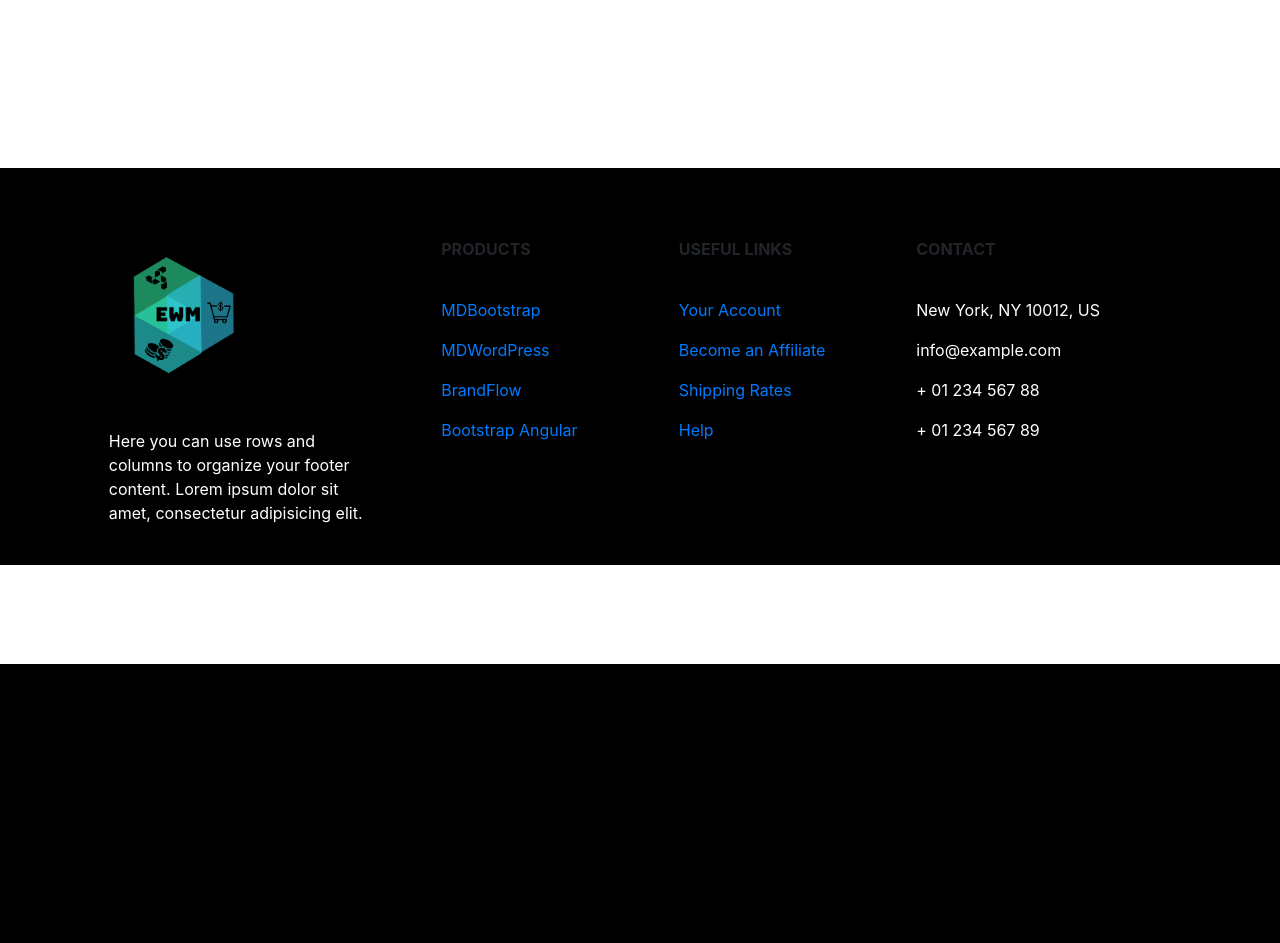
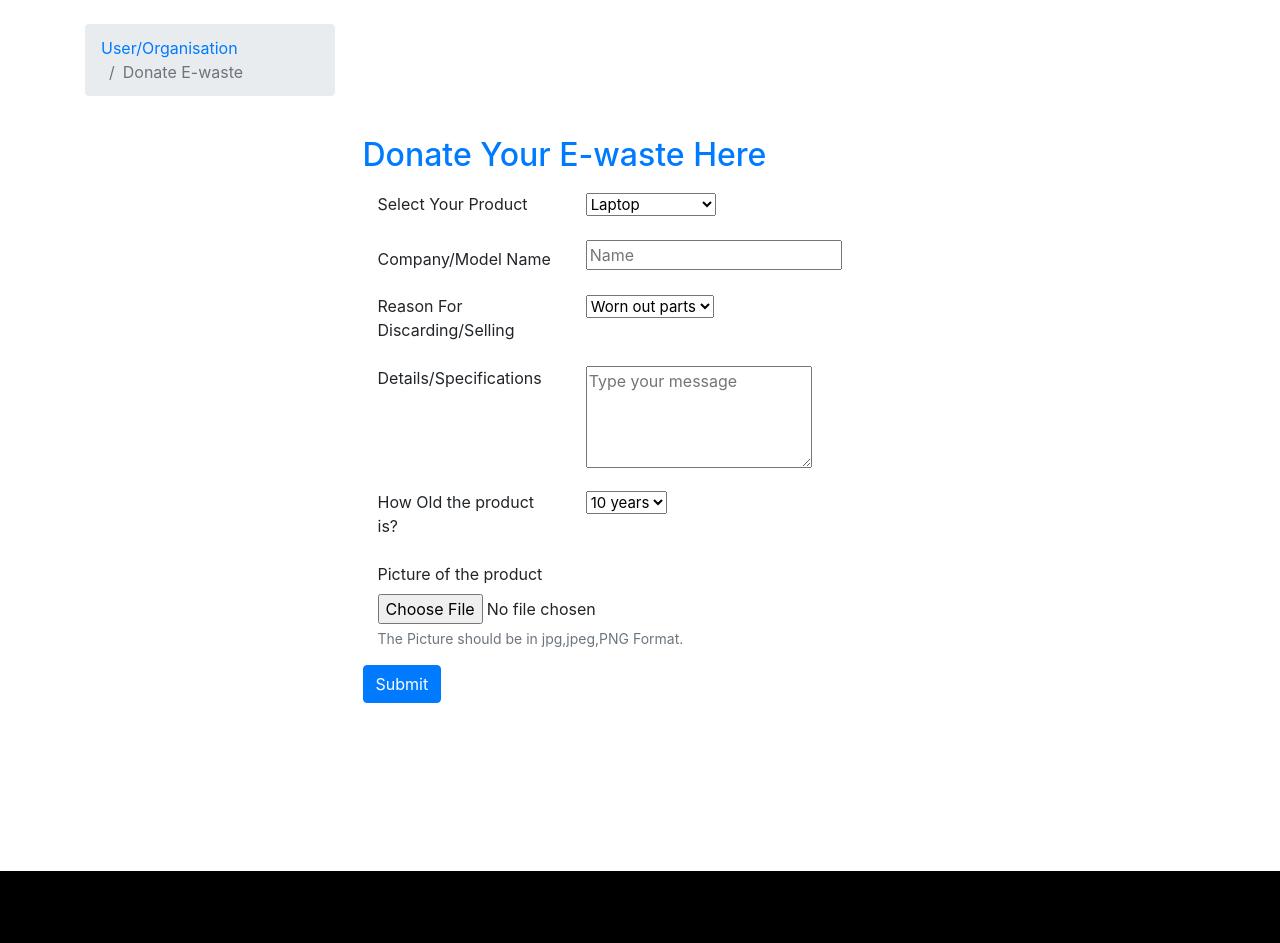
Before and after one commit to rohan-op/Ewaste-Management, a CodeIgniter app: the page made by application/views/user/donate_user.php in a window 1280 px wide. Shown: the part 136-1079 px from the top of the page. Before the commit the page ends 800 px from the top, so only its background shows below. Run offline with CodeIgniter, Linux system fonts and the light colour scheme; some libraries are stand-ins or nearby versions.

Commit message:
Product history and donate user

```diff
--- a/application/controllers/login.php
+++ b/application/controllers/login.php
@@ -6,7 +6,7 @@ class Login extends MY_Controller{
 	//TESTING PURPOSE ONLY
 	public function testing()
 		{
-			$this->load->view('user/profile_user');
+			$this->load->view('user/prodhist_user');
 		}
 	//TEST YOUR VIEWS USING THE ABOVE FUNCTION
 
--- a/application/views/user/donate_user.php
+++ b/application/views/user/donate_user.php
@@ -1,2 +1,102 @@
 <?php include('header_user.php');?>
+
+<style>
+form{
+  margin-left: 25%;
+}
+</style>
+<br>
+<body>
+    <div class="container">
+    <ol class="breadcrumb" style="width: 250px;">
+        <li class="breadcrumb-item"><a href="#">User/Organisation</a></li>
+        <li class="breadcrumb-item active">Donate E-waste</li>
+    </ol>
+    <br>
+    <h2 class="text-primary" style="padding-bottom: 10px; margin-left:25%;">Donate Your E-waste Here</h2>
+    <form>
+  <fieldset>
+   <div class="container">
+
+    <div class="form-group">
+      <div class="row">
+      <div class="col-3">
+      <label for="Select Product">Select Your Product</label>
+      </div>
+      <div class="col-3">
+      <select id="Productselect"  style=" width: 200px ,height:200px ,padding: 16px; font-size: 15px">
+        <option>Laptop</option>
+        <option>Microcontroller</option>
+        <option>3</option>
+        <option>4</option>
+        <option>5</option>
+      </select>
+      </div>
+      </div>
+    </div>
+    <div class="form-group">
+        <div class="row">
+        <div class="col-3">
+        <label class="col-form-label" for="ModelName">Company/Model Name</label>
+        </div>
+        <div class="col-3">
+        <input type="text"  placeholder="Name" id="Companyname">
+        </div>
+        </div>
+    </div>
+    <div class="form-group">
+      <div class="row">
+      <div class="col-3">
+      <label for="Reason">Reason For Discarding/Selling</label>
+      </div>
+      <div class="col-3">
+      <select id="reason" style=" width: 200px ,height:200px ,padding: 16px; font-size: 15px" >
+        <option>Worn out parts</option>
+        <option>2</option>
+        <option>3</option>
+        <option>4</option>
+        <option>5</option>
+      </select>
+      </div>
+    </div>
+    </div>
+    <div class="form-group">
+      <div class="row">
+      <div class="col-3">
+      <label for="Details">Details/Specifications</label>
+      </div>
+      <div class="col-3">
+      <textarea id="exampleTextarea" rows="4" placeholder="Type your message"></textarea>
+      </div>
+    </div>
+    </div>
+    <div class="form-group">
+      <div class="row">
+      <div class="col-3">
+      <label for="howold">How Old the product is?</label>
+      </div>
+      <div class="col-3">
+      <select id="years" style=" width: 200px ,height:200px ,padding: 16px; font-size: 15px">
+        <option>10 years</option>
+        <option>2</option>
+        <option>3</option>
+        <option>4</option>
+        <option>5</option>
+      </select>
+    </div>
+    </div>
+    </div>
+    <div class="form-group">
+      <label for="Picture">Picture of the product</label>
+      <input type="file" class="form-control-file" id="productpicture" aria-describedby="fileHelp">
+      <small id="fileHelp" class="form-text text-muted">The Picture should be in jpg,jpeg,PNG Format.</small>
+    </div>
+
+    </fieldset>
+    <button type="submit" class="btn btn-primary">Submit</button>
+  </fieldset>
+  </div>
+</form>
+</div>
+</body>
 <?php include('footer.php');?>
```
Also changed, not shown: application/views/user/prodhist_user.php (added, +48 -0 lines).
